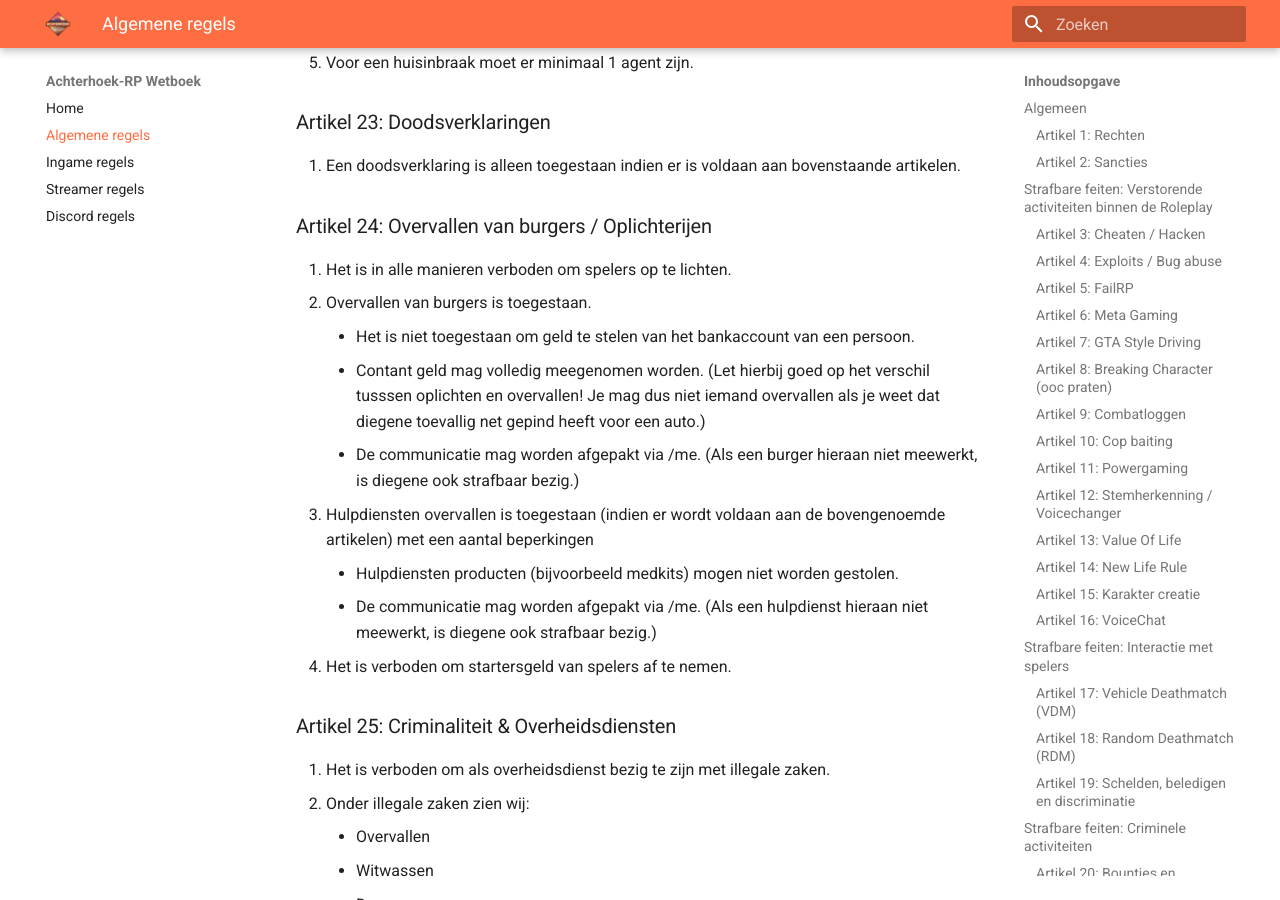
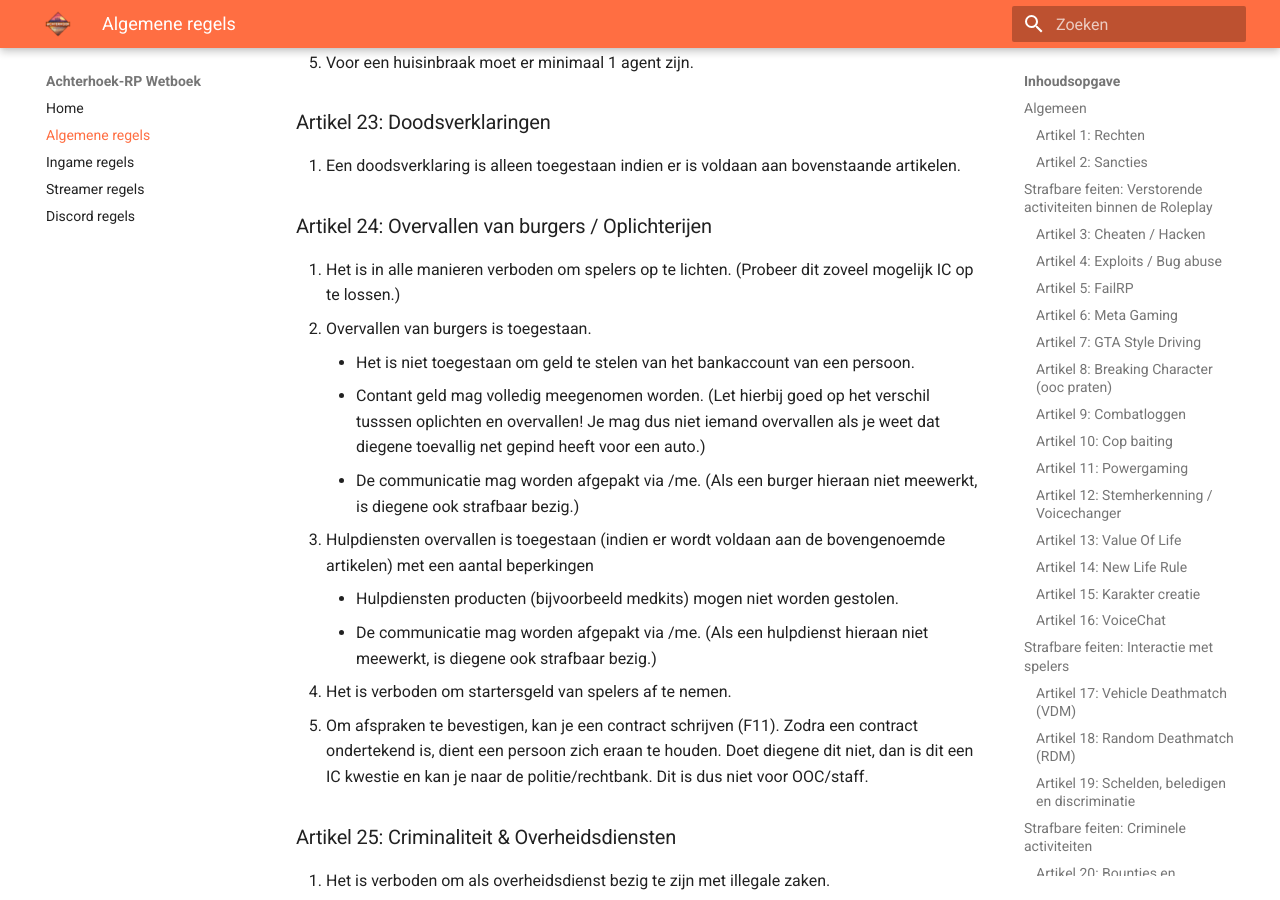
Before and after one commit to Jaccosf/ARP-Wetboek, an MkDocs documentation site: the page built from docs/algemeen.md, in a window 1280 px wide and 900 px high, scrolled down 6833 px. Built offline with MkDocs 1.6.1 and Material for MkDocs 9.7.7, drawn with Linux system fonts in a browser that asks for light colours; some of the changed text lies outside the part shown.

Commit message:
Artikel 30: offroading toegevoegd & Artikel 16.5 toegevoegd voor contracten

```diff
--- a/docs/algemeen.md
+++ b/docs/algemeen.md
@@ -117,7 +117,7 @@
 2. Het is verboden kleding van overheidsdiensten te dragen.
 3. Je armen mogen niet door je kleding zichtbaar zijn. Dit kun je aanpassen bij 'Armen'
 4. Het is niet toegestaan om maskers als standaard te gebruiken. Een masker dient gekocht te worden in de Masker winkel.
-5. Je dient een normale naam te kiezen: Bekende personen of abnormale namen zoals Bezem Kast zijn niet toegestaan!
+5. Je dient een normale naam te kiezen: Bekende personen of abnormale namen zoals 'Bezem Kast' zijn niet toegestaan!
 6. Wanneer je je niet aan deze eisen voldoet, zal een staff-lid je benaderen en vragen het karakter alsnog te veranderen.
 
 ### Artikel 16: VoiceChat
@@ -174,7 +174,7 @@
 1. Een doodsverklaring is alleen toegestaan indien er is voldaan aan bovenstaande artikelen.
 
 ### Artikel 24: Overvallen van burgers / Oplichterijen
-1. Het is in alle manieren verboden om spelers op te lichten.
+1. Het is in alle manieren verboden om spelers op te lichten. (Probeer dit zoveel mogelijk IC op te lossen.)
 2. Overvallen van burgers is toegestaan.
     - Het is niet toegestaan om geld te stelen van het bankaccount van een persoon.
     - Contant geld mag volledig meegenomen worden. (Let hierbij goed op het verschil tusssen oplichten en overvallen! Je mag dus niet iemand overvallen als je weet dat diegene toevallig net gepind heeft voor een auto.)
@@ -183,6 +183,7 @@
     - Hulpdiensten producten (bijvoorbeeld medkits) mogen niet worden gestolen.
     - De communicatie mag worden afgepakt via /me. (Als een hulpdienst hieraan niet meewerkt, is diegene ook strafbaar bezig.)
 4. Het is verboden om startersgeld van spelers af te nemen.
+5. Om afspraken te bevestigen, kan je een contract schrijven (F11). Zodra een contract ondertekend is, dient een persoon zich eraan te houden. Doet diegene dit niet, dan is dit een IC kwestie en kan je naar de politie/rechtbank. Dit is dus niet voor OOC/staff.
 
 ### Artikel 25: Criminaliteit & Overheidsdiensten
 1. Het is verboden om als overheidsdienst bezig te zijn met illegale zaken.
@@ -219,6 +220,11 @@
 2. Solliciteren is wel toegestaan binnen de 7 dagen.
 3. Bij overtreding hiervan kunnen er sancties uit artikel 2 volgen en kan de ontslagperiode vernieuwd worden.
 
+### Artikel 30: Offroading
+1. Het betreden van zand- en grindwegen, met een voertuig, die niet op de map zijn aangegeven is alleen toegestaan onder de volgende omstandigheden:
+- Je rijdt onder de 30 km/u
+- Je rijdt in een SUV, buggy of in de cardealer catalogus aangegeven 'offroad-auto' ... en je rijdt onder de 80 km/u
+
 ## Kort overzicht
 - Dit is een stad, geen server.
 - Ben je AFK? Gebruik dan via het F3 menu een animatie. Bijvoorbeeld het roken van een sigaret of een bakje koffie. Ben je langer dan 5 minuten AFK dan zul je automatisch gekicked worden.
```
